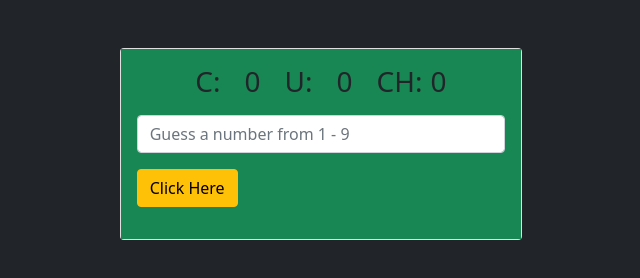
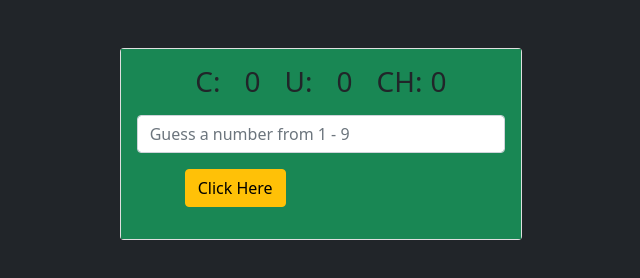
Before and after one commit to ajokodavid/Mighty-Guesser, a plain HTML site: page index.html in a window 1280 px wide. Shown: the whole page, without its empty margins (319-959 px from the left). Drawn offline with Linux system fonts and the light colour scheme.

Commit message:
Update index.html

```diff
--- a/index.html
+++ b/index.html
@@ -22,7 +22,7 @@
                     <div class="card-body bg-success">
                         <h3 class="text-center text-dark"><span>C:<output id="computerscore" class="mx-4">0</output></span><b></b><span>U:<output id="userscore" class="ms-4">0</output></span><span class="ms-4">CH:<output id="user_chances" class="ms-2">0</output></span></h3>
                         <input type="text" class="form-control mt-3" placeholder="Guess a number from 1 - 9" id="inputer">
-                         <button type="button" class="btn btn-warning mt-3 ms-auto" id="clicker">Click Here</button>
+                         <button type="button" class="btn btn-warning mt-3 mx-sm-5" id="clicker">Click Here</button>
                         <b><p id="result" class="text-center mt-3 display-5 text-info bg-dark"></p></b>
                     </div>
                 </div>
```
